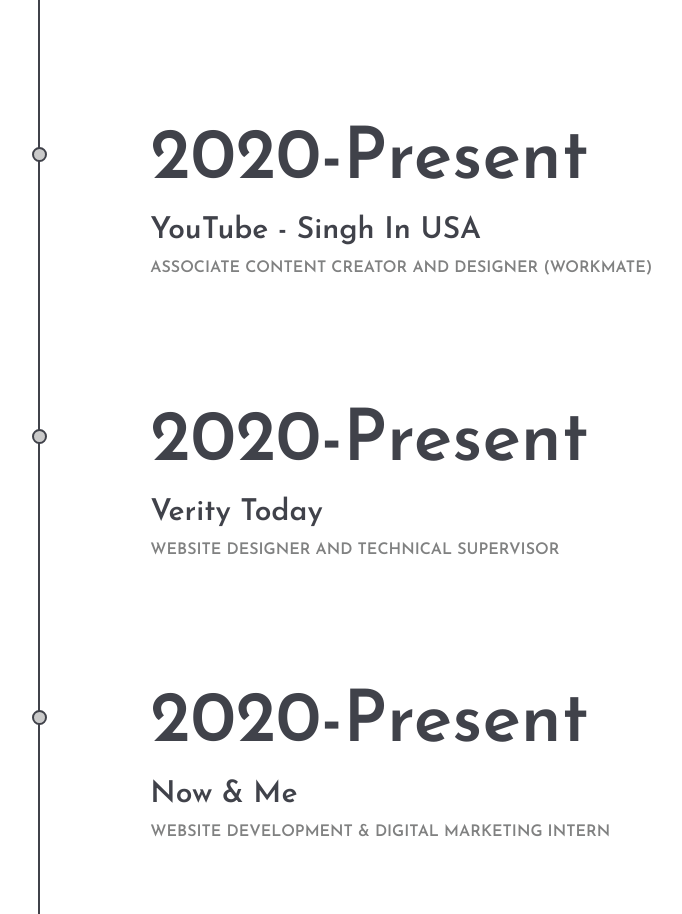
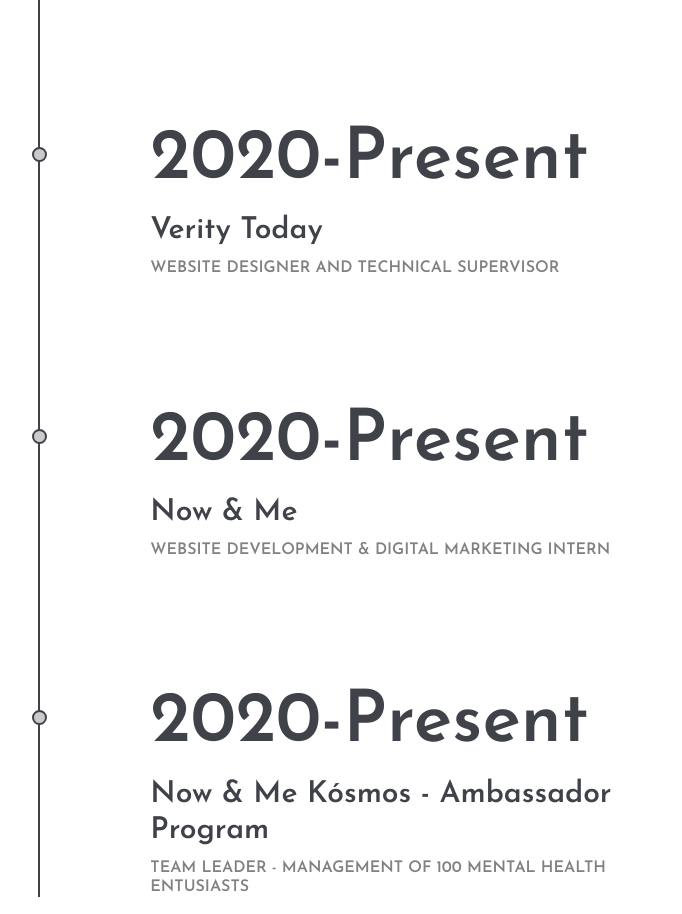
Before and after one commit to divyanshguptaaa/Portfolio, a plain HTML site: page index.html in a window 1280 px wide. Shown: the part 2189-3103 px from the top of the page, without its empty margins (250-932 px from the left). Drawn offline with Linux system fonts and the light colour scheme.

Commit message:
Update index.html

```diff
--- a/index.html
+++ b/index.html
@@ -124,11 +124,7 @@
 							<h3>DeZyne</h3>
 							<h4>Head Website Developer </h4>
 						</li>
-                        <li>
-							<h2>2020-Present</h2>
-							<h3>YouTube - Singh In USA</h3>
-							<h4>Associate Content Creator and Designer (Workmate)</h4>
-						</li>
+
                         <li>
 							<h2>2020-Present</h2>
 							<h3>Verity Today</h3>
```
